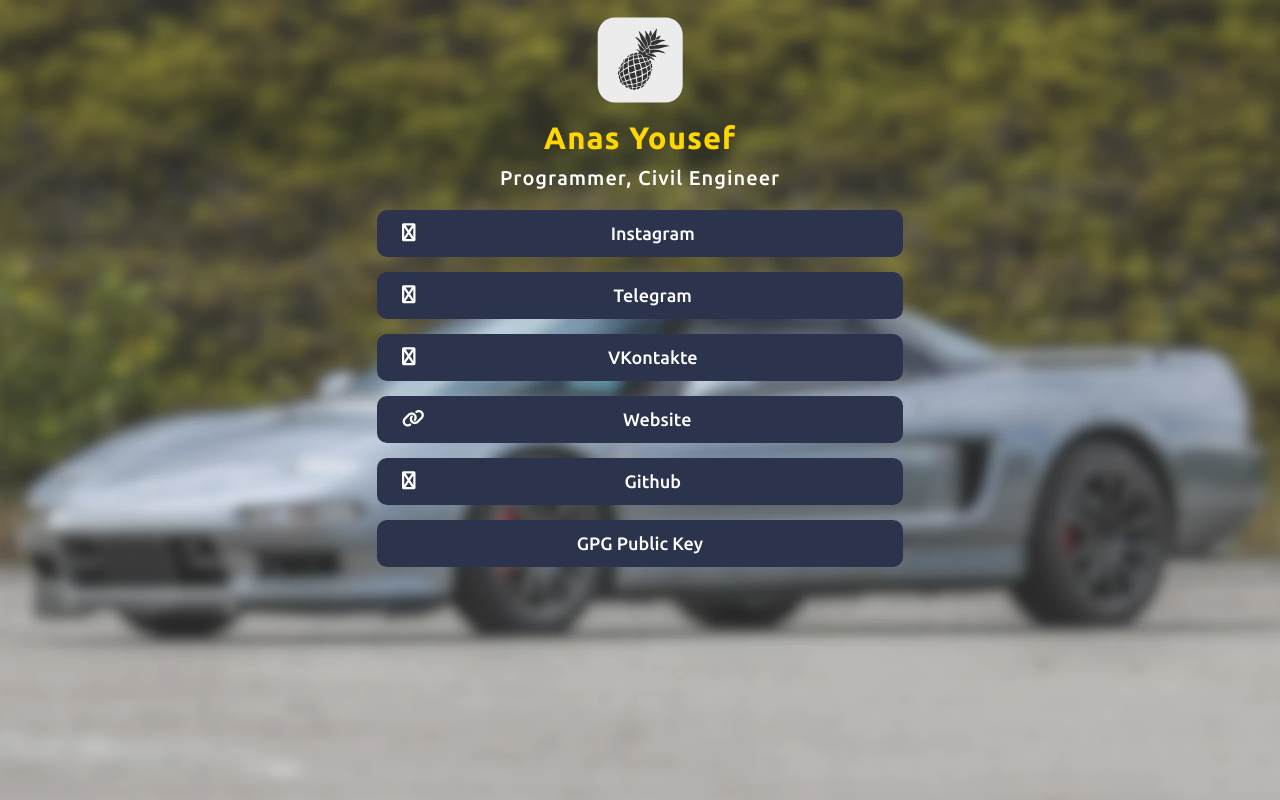
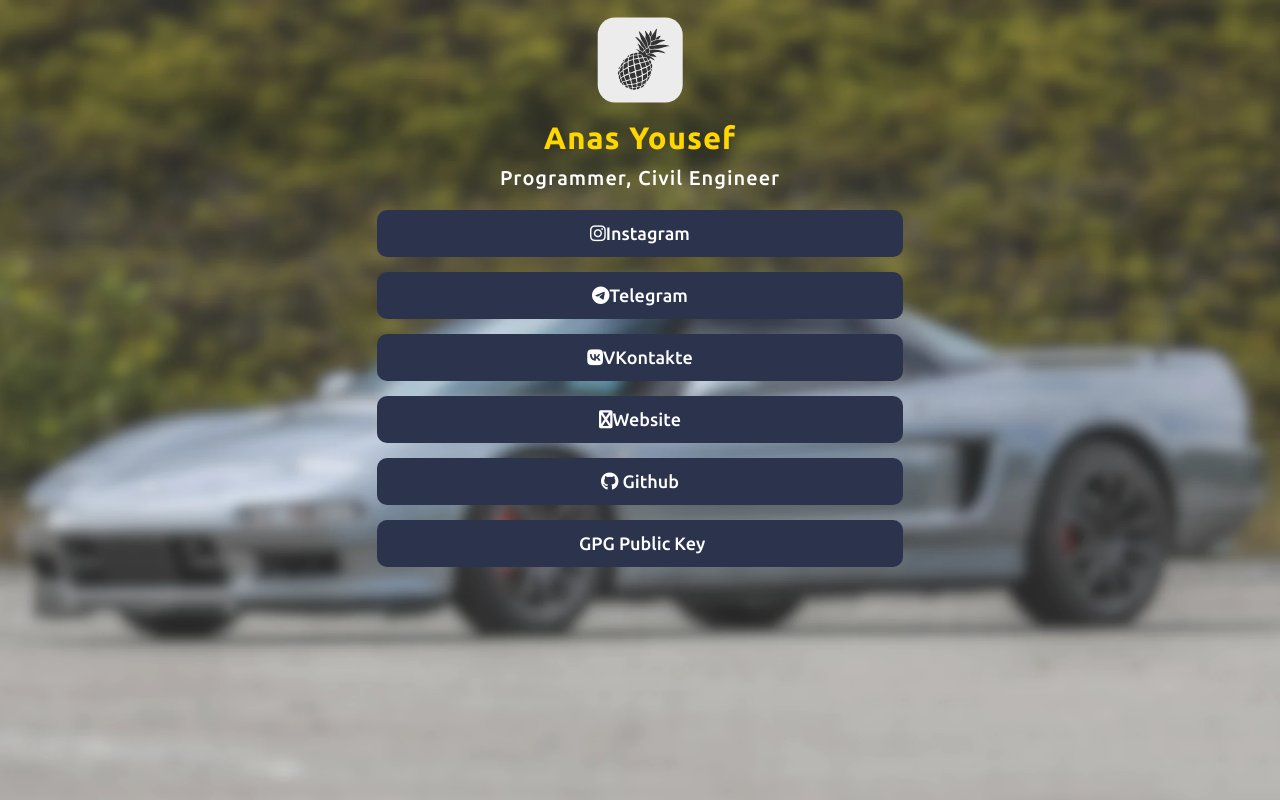
Before and after one commit to itzAnasov/ItzAnasov.github.io, a plain HTML site: page index.html in a window 1280 px wide. Drawn offline with Linux system fonts and the light colour scheme.

Commit message:
fixing font-awesome icon names

```diff
--- a/index.html
+++ b/index.html
@@ -30,12 +30,12 @@
 		<p class="description">Programmer, Civil Engineer</p>
 	</div>
 	<div id="socials">
-		<a class="link" href="https://instagram.com/itz.anasov" target="_blank"><i class="fa fa-instagram"></i>Instagram</a>
-		<a class="link" href="https://t.me/Anas_Yousef" target="_blank"><i class="fa fa-telegram"></i>Telegram</a>
-		<a class="link" href="https://vk.com/anasybal" target="_blank"><i class="fa fa-vk"></i>VKontakte</a>
-		<a class="link" href="https://ananas-software.ml" target="_blank"><i class="fa fa-link"></i>Website</a>
-		<a class="link" href="https://github.com/ItzAnasov" target="_blank"><i class="fa fa-github"></i> Github</a>
-		<a class="link" href="https://github.com/ItzAnasov.gpg" target="_blank"><i class="fa fa-gnupg"></i> GPG Public Key</a>
+		<a class="link" href="https://instagram.com/itz.anasov" target="_blank"><i class="fa-brands fa-instagram"></i>Instagram</a>
+		<a class="link" href="https://t.me/Anas_Yousef" target="_blank"><i class="fa-brands fa-telegram"></i>Telegram</a>
+		<a class="link" href="https://vk.com/anasybal" target="_blank"><i class="fa-brands fa-vk"></i>VKontakte</a>
+		<a class="link" href="https://ananas-software.ml" target="_blank"><i class="fa-brands fa-link"></i>Website</a>
+		<a class="link" href="https://github.com/ItzAnasov" target="_blank"><i class="fa-brands fa-github"></i> Github</a>
+		<a class="link" href="https://github.com/ItzAnasov.gpg" target="_blank"><i class="fa-brands fa-gnupg"></i> GPG Public Key</a>
 	</div>
 </body>
 
```
